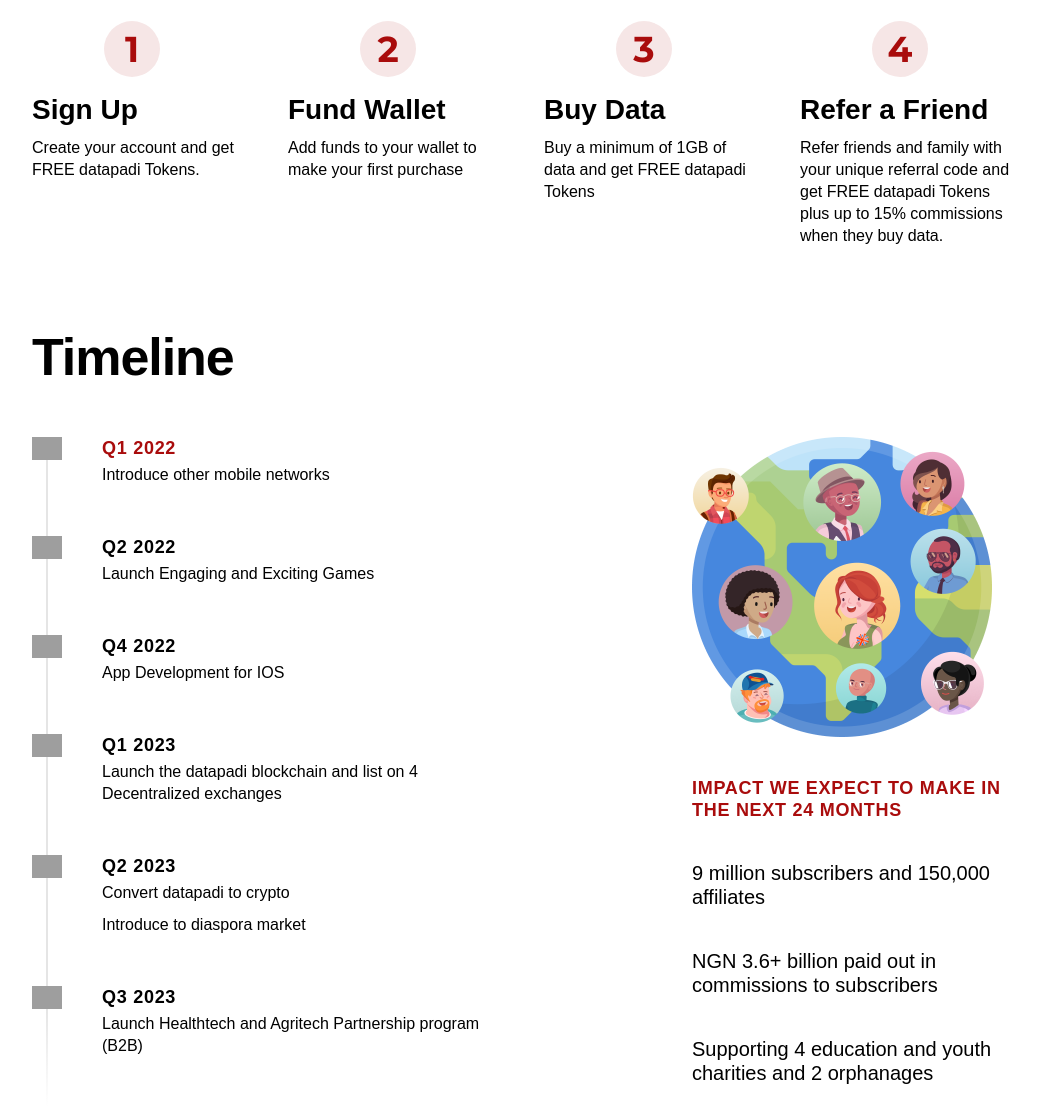
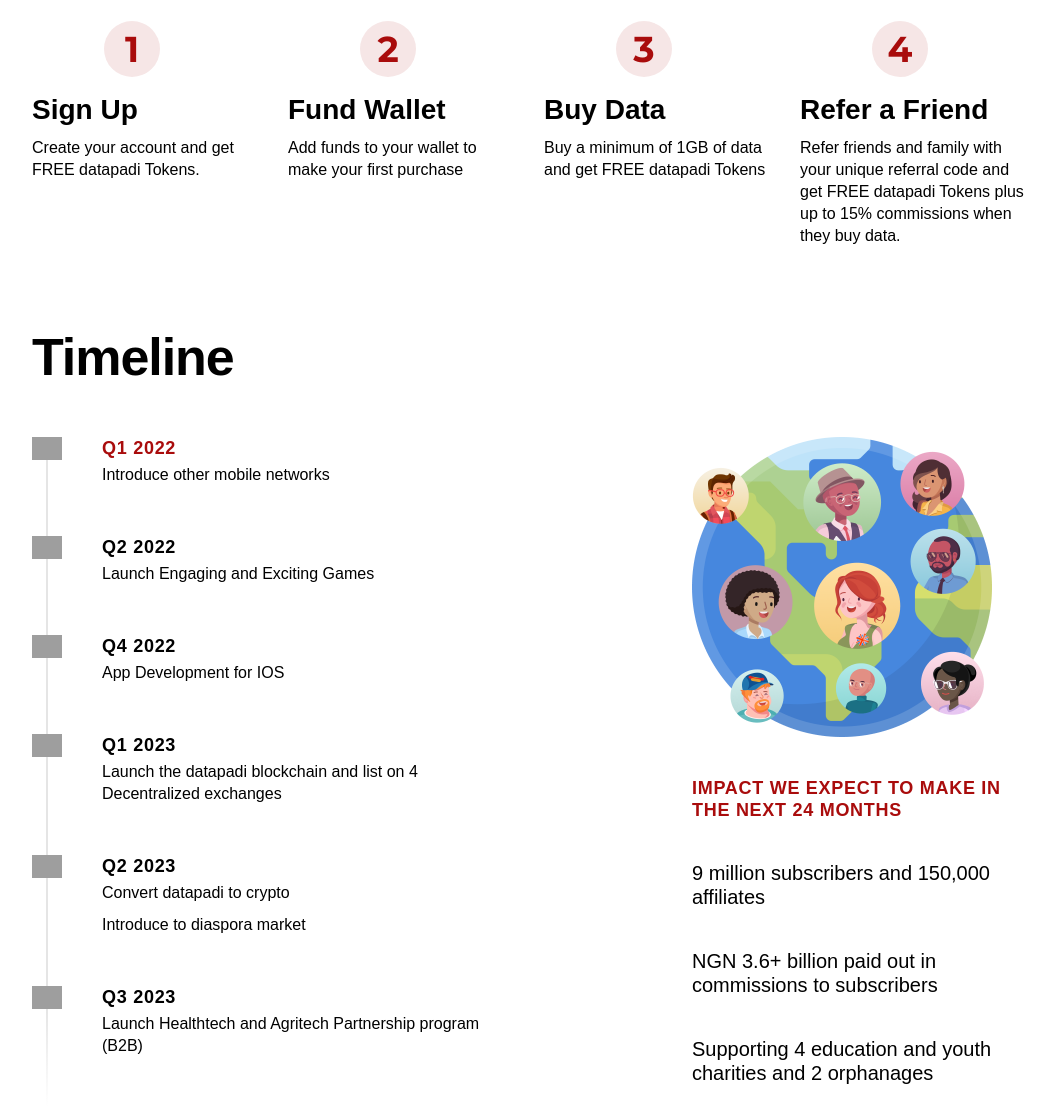
Before and after one commit to sanz112/datapadi, a plain HTML site: page www.letmespeak.org/index.html in a window 1280 px wide. Shown: the part 2340-3450 px from the top of the page, without its empty margins (108-1162 px from the left). Drawn offline with nearby package versions, Linux system fonts and the light colour scheme; grey boxes are pictures that could not be loaded; a web font is replaced by a local one.

Commit message:
new commit

```diff
--- a/www.letmespeak.org/index.html
+++ b/www.letmespeak.org/index.html
@@ -643,13 +643,13 @@ list-style-type: square;
                 <div class="col-lg-3">
                   <center><div class="num2 my-3 d-flex justify-content-center align-items-center">3</div></center>
                 <div><h3 class="h3 f28">Buy Data</h3>
-                  <div class="par16 _3">Buy a minimum of 1GB of data and get FREE datapadi Tokens</div>
+                  <div class="par16">Buy a minimum of 1GB of data and get FREE datapadi Tokens</div>
                 </div>
               </div>
               <div class="col-lg-3">
                 <center><div class="num2 my-3 d-flex justify-content-center align-items-center">4</div></center>
               <div><h3 class="h3 f28">Refer a Friend</h3>
-                <div class="par16 _3">Refer friends and family with your unique referral code and get FREE datapadi     Tokens plus up to 15% commissions when they buy data.</div>
+                <div class="par16">Refer friends and family with your unique referral code and get FREE datapadi     Tokens plus up to 15% commissions when they buy data.</div>
               </div>
             </div>
               </div>
@@ -831,7 +831,7 @@ list-style-type: square;
                           <div class="col-lg-4">
                             <center><div class="num2 my-3 d-flex justify-content-center align-items-center">3</div></center>
                           <div><h3 class="h3 f28">For Data Lovers</h3>
-                            <div class="par16 _3">Get affordable data plans with Unlimited DataPadi Tokens, cashbacks and commissions for every 1GB of data you purchase.<br>
+                            <div class="par16">Get affordable data plans with Unlimited DataPadi Tokens, cashbacks and commissions for every 1GB of data you purchase.<br>
                               <p><b>SocialMedia, Netflix, Webinars and Training, Online Church services, Remote Teams
                             </div>
                           </div>
```
